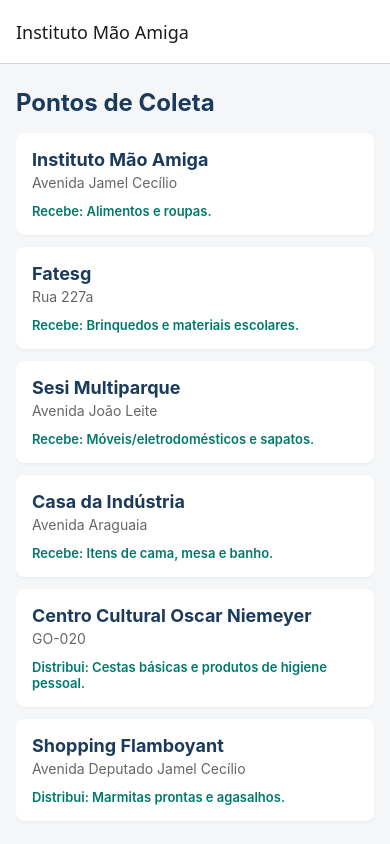
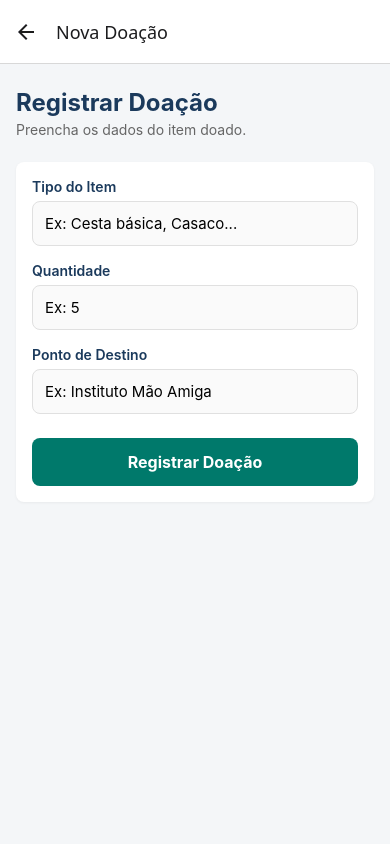
Before and after one commit to LayaneLino/instituto-mao-amiga, a React Native app: screen /CadastroDoacao in a window 390 px wide. Built offline with nearby package versions, Linux system fonts and the light colour scheme.

Commit message:
feat: implementa tela de cadastro de doação (closes #4)

```diff
--- a/App.tsx
+++ b/App.tsx
@@ -3,10 +3,12 @@
 import { createNativeStackNavigator } from '@react-navigation/native-stack';
 import TelaListaPontos from './TelaListaPontos';
 import TelaDetalhePonto from './TelaDetalhePonto';
+import TelaCadastroDoacao from './TelaCadastroDoacao';
 
 export type RootStackParamList = {
   ListaPontos: undefined;
   DetalhePonto: { id: string };
+  CadastroDoacao: undefined;
 };
 
 const Stack = createNativeStackNavigator<RootStackParamList>();
@@ -25,6 +27,11 @@
           component={TelaDetalhePonto}
           options={{ title: 'Detalhes do Ponto' }}
         />
+        <Stack.Screen
+          name="CadastroDoacao"
+          component={TelaCadastroDoacao}
+          options={{ title: 'Nova Doação' }}
+        />
       </Stack.Navigator>
     </NavigationContainer>
   );
--- /dev/null
+++ b/TelaCadastroDoacao.tsx
@@ -0,0 +1,162 @@
+import React, { useRef, useState } from 'react';
+import { View, Text, TextInput, TouchableOpacity, StyleSheet, Keyboard, Alert, TouchableWithoutFeedback } from 'react-native';
+import type { NativeStackScreenProps } from '@react-navigation/native-stack';
+import type { RootStackParamList } from './App';
+
+type Props = NativeStackScreenProps<RootStackParamList, 'CadastroDoacao'>;
+
+export default function TelaCadastroDoacao({ navigation }: Props) {
+  const [tipoItem, setTipoItem] = useState('');
+  const [quantidade, setQuantidade] = useState('');
+  const [pontoDestino, setPontoDestino] = useState('');
+  const [erro, setErro] = useState('');
+  const inputQuantidadeRef = useRef<TextInput>(null);
+  const inputPontoRef = useRef<TextInput>(null);
+
+  function validarFormulario() {
+    if (tipoItem.trim() === '') {
+      setErro('O tipo do item não pode ficar vazio!');
+      return;
+    }
+
+    const qtdNumerica = Number(quantidade.trim());
+    if (
+      quantidade.trim() === '' ||
+      isNaN(qtdNumerica) ||
+      qtdNumerica <= 0 ||
+      !Number.isInteger(qtdNumerica)
+    ) {
+      setErro('A quantidade deve ser um número válido!');
+      return;
+    }
+
+    if (pontoDestino.trim() === '') {
+      setErro('O ponto de destino não pode ficar vazio!');
+      return;
+    }
+
+    setErro('');
+    Keyboard.dismiss();
+    Alert.alert(
+      'Sucesso!',
+      `Doação de ${qtdNumerica}x ${tipoItem} para "${pontoDestino}" registrada!`,
+      [{ text: 'OK', onPress: () => navigation.goBack() }]
+    );
+
+    setTipoItem('');
+    setQuantidade('');
+    setPontoDestino('');
+  }
+
+  return (
+    <TouchableWithoutFeedback onPress={Keyboard.dismiss}>
+      <View style={styles.container}>
+        <Text style={styles.titulo}>Registrar Doação</Text>
+        <Text style={styles.subtitulo}>Preencha os dados do item doado.</Text>
+
+        <View style={styles.formulario}>
+          <Text style={styles.label}>Tipo do Item</Text>
+          <TextInput
+            style={styles.input}
+            placeholder="Ex: Cesta básica, Casaco..."
+            value={tipoItem}
+            onChangeText={setTipoItem}
+            returnKeyType="next"
+            onSubmitEditing={() => inputQuantidadeRef.current?.focus()}
+          />
+
+          <Text style={styles.label}>Quantidade</Text>
+          <TextInput
+            ref={inputQuantidadeRef}
+            style={styles.input}
+            placeholder="Ex: 5"
+            value={quantidade}
+            onChangeText={setQuantidade}
+            keyboardType="number-pad"
+            returnKeyType="next"
+            onSubmitEditing={() => inputPontoRef.current?.focus()}
+          />
+
+          <Text style={styles.label}>Ponto de Destino</Text>
+          <TextInput
+            ref={inputPontoRef}
+            style={styles.input}
+            placeholder="Ex: Instituto Mão Amiga"
+            value={pontoDestino}
+            onChangeText={setPontoDestino}
+            returnKeyType="done"
+            onSubmitEditing={validarFormulario}
+          />
+
+          {erro !== '' && <Text style={styles.erro}>{erro}</Text>}
+
+          <TouchableOpacity style={styles.botaoSalvar} onPress={validarFormulario}>
+            <Text style={styles.textoBotaoSalvar}>Registrar Doação</Text>
+          </TouchableOpacity>
+        </View>
+      </View>
+    </TouchableWithoutFeedback>
+  );
+}
+
+const styles = StyleSheet.create({
+  container: {
+    flex: 1,
+    backgroundColor: '#F4F6F8',
+    padding: 16,
+  },
+  titulo: {
+    fontSize: 24,
+    fontWeight: 'bold',
+    color: '#1B3A5C',
+    marginTop: 8,
+  },
+  subtitulo: {
+    fontSize: 14,
+    color: '#666666',
+    marginBottom: 24,
+    marginTop: 4,
+  },
+  formulario: {
+    backgroundColor: '#FFFFFF',
+    padding: 16,
+    borderRadius: 8,
+    elevation: 2,
+    shadowColor: '#000',
+    shadowOpacity: 0.05,
+    shadowRadius: 3,
+    shadowOffset: { width: 0, height: 1 },
+  },
+  label: {
+    fontSize: 14,
+    fontWeight: '600',
+    color: '#1B3A5C',
+    marginBottom: 6,
+  },
+  input: {
+    borderWidth: 1,
+    borderColor: '#E0E0E0',
+    backgroundColor: '#FAFAFA',
+    borderRadius: 8,
+    padding: 12,
+    marginBottom: 16,
+    fontSize: 15,
+  },
+  erro: {
+    color: '#D32F2F',
+    fontWeight: '500',
+    marginBottom: 16,
+  },
+  botaoSalvar: {
+    backgroundColor: '#00796B',
+    paddingVertical: 14,
+    borderRadius: 8,
+    alignItems: 'center',
+    marginTop: 8,
+  },
+  textoBotaoSalvar: {
+    color: '#FFFFFF',
+    fontWeight: 'bold',
+    fontSize: 16,
+  },
+});
--- a/TelaListaPontos.tsx
+++ b/TelaListaPontos.tsx
@@ -85,6 +85,14 @@
   return (
     <View style={styles.container}>
       <Text style={styles.tituloTela}>Pontos de Coleta</Text>
+
+      <TouchableOpacity
+        style={styles.botaoNovaDoacao}
+        onPress={() => navigation.navigate('CadastroDoacao')}
+      >
+        <Text style={styles.textoBotaoNovaDoacao}>Nova Doação</Text>
+      </TouchableOpacity>
+
       <FlatList
         data={pontosMock}
         keyExtractor={(item) => item.id}
@@ -142,4 +150,16 @@
     fontWeight: '600',
     marginTop: 4,
   },
+  botaoNovaDoacao: {
+    backgroundColor: '#00796B',
+    padding: 14,
+    borderRadius: 8,
+    alignItems: 'center',
+    marginBottom: 16,
+  },
+    textoBotaoNovaDoacao: {
+    color: '#FFF',
+    fontWeight: 'bold',
+    fontSize: 16,
+  },
 });
--- a/app.json
+++ b/app.json
@@ -25,6 +25,9 @@
     },
     "web": {
       "favicon": "./assets/favicon.png"
-    }
+    },
+    "plugins": [
+      "expo-status-bar"
+    ]
   }
 }
```
Also changed, not shown: package.json (+8 -8 lines), 1 other file (tests, documents, lock files or other folders).
